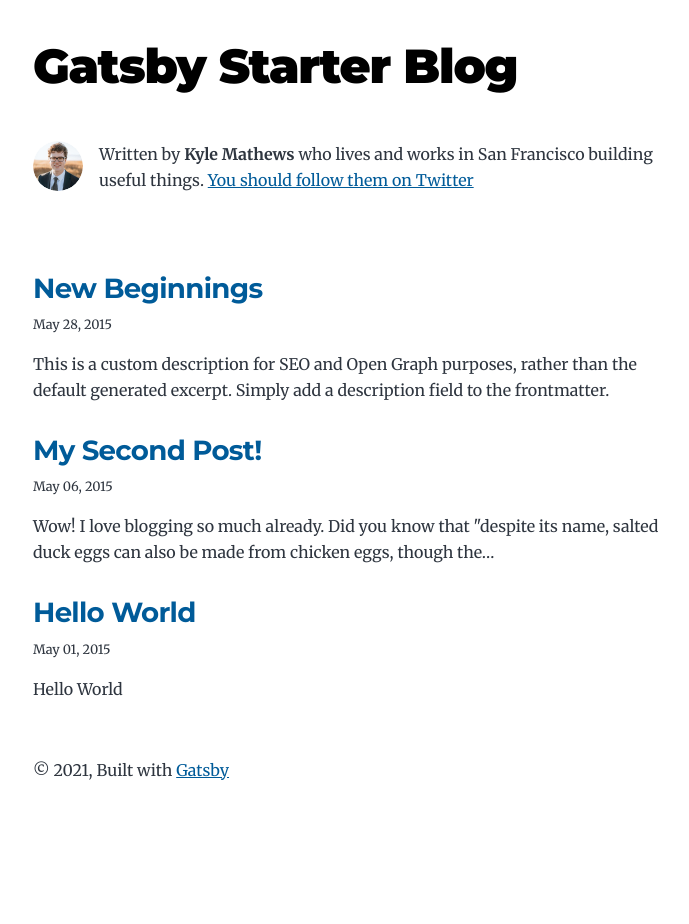
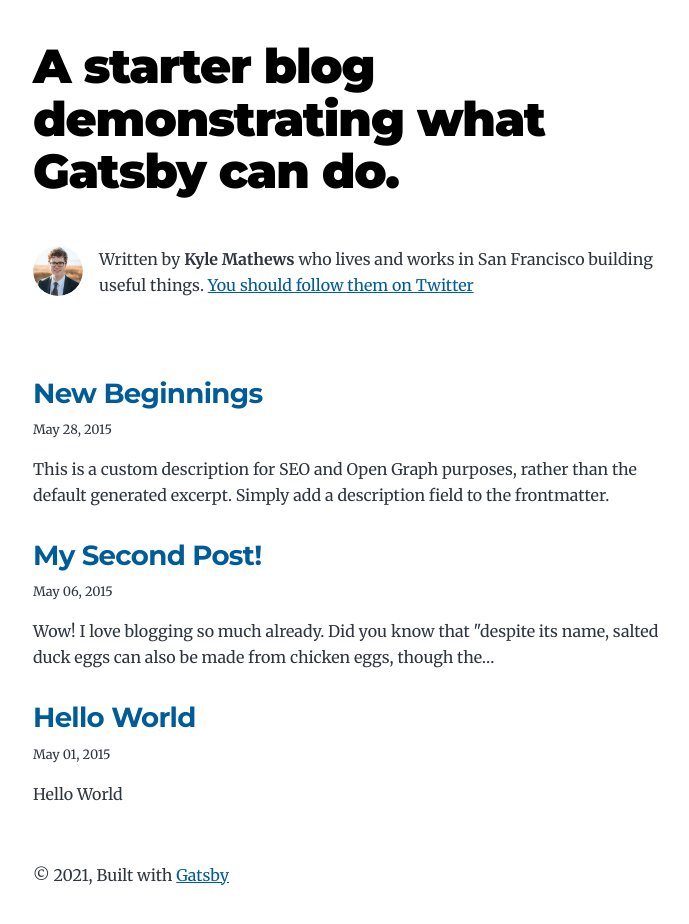
Before and after one commit to prestonso/gtdg-ch4-graphql, a Gatsby site: page / in a window 1280 px wide. Shown: the whole page, without its empty margins (291-980 px from the left). Before the commit the page ends 846 px from the top, so only its background shows below. Built offline with nearby package versions, Linux system fonts and the light colour scheme; Gatsby itself is replaced by a stand-in of ours.

Commit message:
Use description as siteTitle instead of title

```diff
--- a/src/pages/index.js
+++ b/src/pages/index.js
@@ -6,7 +6,7 @@
 import SEO from "../components/seo"
 
 const BlogIndex = ({ data, location }) => {
-  const siteTitle = data.site.siteMetadata?.title || `Title`
+  const siteTitle = data.site.siteMetadata?.description || `Description`
   const posts = data.allMarkdownRemark.nodes
 
   if (posts.length === 0) {
```
